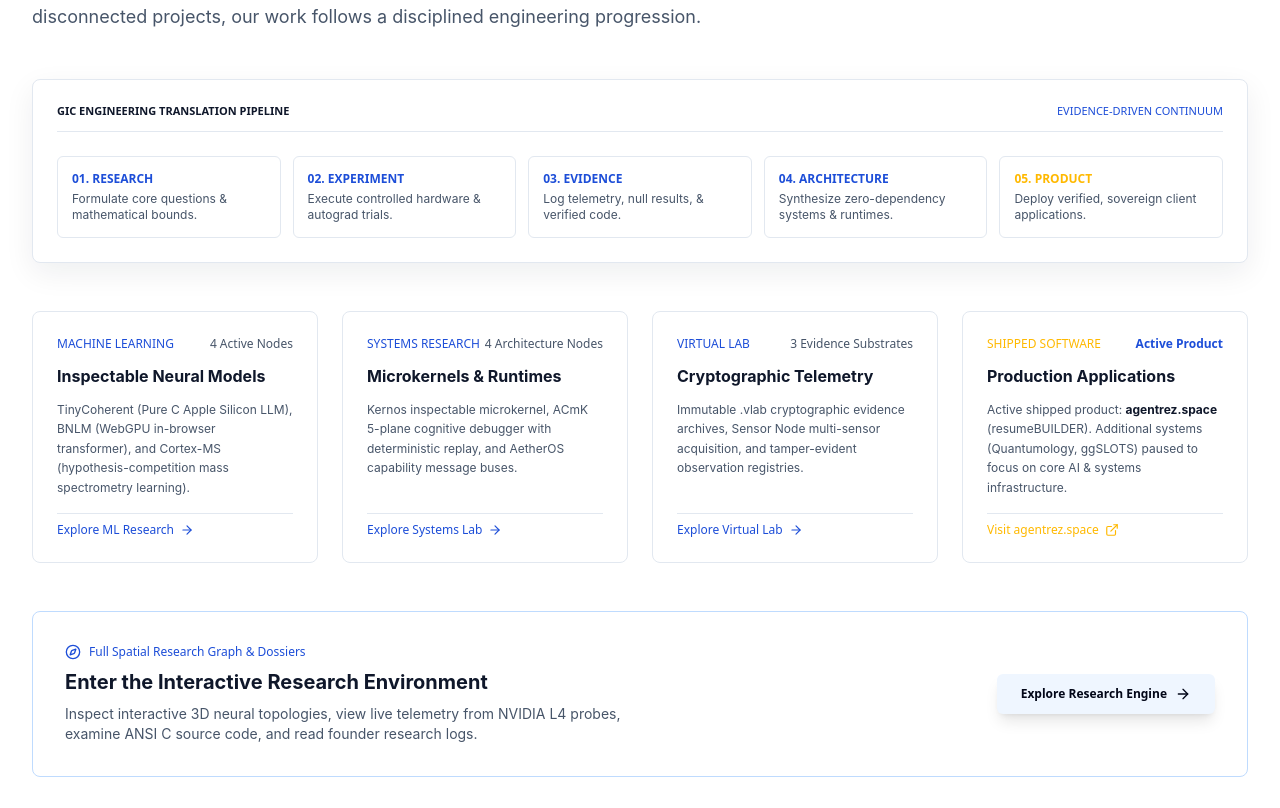
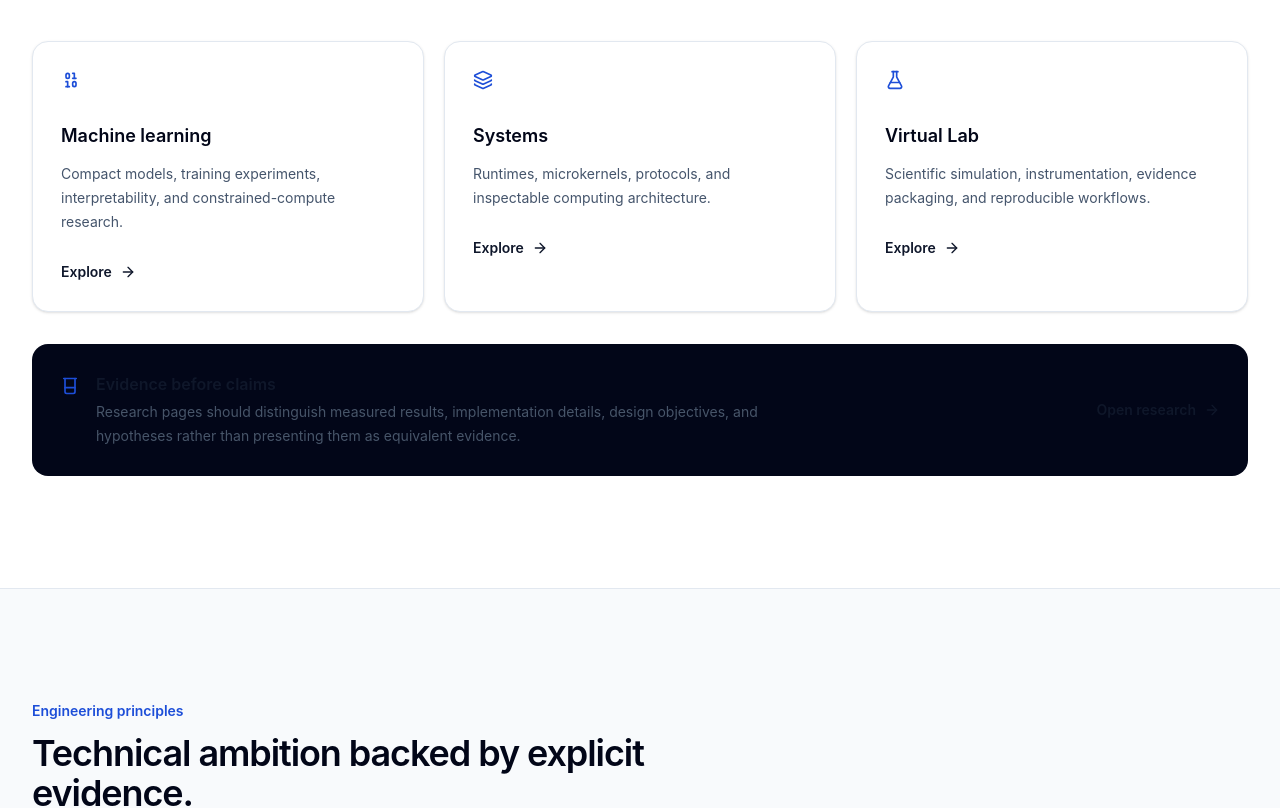
Before and after one commit to GI-Company/GiC, a Next.js app: page / in a window 1280 px wide. Shown: the part 5027-5835 px from the top of the page. Built offline with nearby package versions, Linux system fonts and the light colour scheme.

Commit message:
Complete enterprise landing page redesign

```diff
--- a/components/landing/ResearchEngineSection.tsx
+++ b/components/landing/ResearchEngineSection.tsx
@@ -1,173 +1,13 @@
 'use client';
 
-import React from 'react';
 import Link from 'next/link';
-import { ArrowRight, ArrowUpRight, Compass, Layers, ShieldCheck, Terminal, BookOpen, ExternalLink } from 'lucide-react';
+import { ArrowRight, Beaker, Binary, FlaskConical, Layers3 } from 'lucide-react';
 
 export default function ResearchEngineSection() {
-  return (
-    <section id="research-engine" className="py-20 sm:py-28 bg-[#07090e] border-b border-[#161d2b]">
-      <div className="max-w-7xl mx-auto px-4 sm:px-6 lg:px-8">
-        <div className="max-w-3xl space-y-4">
-          <div className="flex items-center gap-2 text-xs font-mono text-emerald-400">
-            <span>06. R&amp;D Foundation</span>
-            <span aria-hidden="true" className="text-slate-600">·</span>
-            <span className="text-slate-400">The Research Engine</span>
-          </div>
-
-          <h2 className="text-3xl sm:text-4xl font-sans font-bold tracking-tight text-white text-balance leading-tight">
-            Built upon years of rigorous systems and machine learning research.
-          </h2>
-
-          <p className="text-base sm:text-lg text-slate-300 font-sans leading-relaxed">
-            The commercial private AI stack is the direct product of Global Intent Company&apos;s independent research program. Rather than treating individual prototypes as disconnected projects, our work follows a disciplined engineering progression.
-          </p>
-        </div>
-
-        {/* 5-Step Unified Research Progression Pipeline */}
-        <div className="mt-12 p-6 rounded-lg bg-[#0a0d15] border border-[#1b2333] font-mono text-xs shadow-xl space-y-4">
-          <div className="flex items-center justify-between pb-3 border-b border-[#182130] text-[11px] text-slate-400">
-            <span className="font-bold text-slate-200">GIC ENGINEERING TRANSLATION PIPELINE</span>
-            <span className="text-emerald-400">EVIDENCE-DRIVEN CONTINUUM</span>
-          </div>
-
-          <div className="grid grid-cols-1 sm:grid-cols-5 gap-3 pt-2">
-            <div className="p-3.5 rounded-md bg-[#0f1422] border border-[#222d42] space-y-1">
-              <span className="text-emerald-400 font-bold block">01. RESEARCH</span>
-              <p className="text-slate-300 font-sans text-xs">Formulate core questions &amp; mathematical bounds.</p>
-            </div>
-            <div className="p-3.5 rounded-md bg-[#0f1422] border border-[#222d42] space-y-1">
-              <span className="text-cyan-400 font-bold block">02. EXPERIMENT</span>
-              <p className="text-slate-300 font-sans text-xs">Execute controlled hardware &amp; autograd trials.</p>
-            </div>
-            <div className="p-3.5 rounded-md bg-[#0f1422] border border-[#222d42] space-y-1">
-              <span className="text-blue-400 font-bold block">03. EVIDENCE</span>
-              <p className="text-slate-300 font-sans text-xs">Log telemetry, null results, &amp; verified code.</p>
-            </div>
-            <div className="p-3.5 rounded-md bg-[#0f1422] border border-[#222d42] space-y-1">
-              <span className="text-indigo-400 font-bold block">04. ARCHITECTURE</span>
-              <p className="text-slate-300 font-sans text-xs">Synthesize zero-dependency systems &amp; runtimes.</p>
-            </div>
-            <div className="p-3.5 rounded-md bg-[#0f1422] border border-[#222d42] space-y-1">
-              <span className="text-amber-400 font-bold block">05. PRODUCT</span>
-              <p className="text-slate-300 font-sans text-xs">Deploy verified, sovereign client applications.</p>
-            </div>
-          </div>
-        </div>
-
-        {/* 4 Research Pillars Bento Grid */}
-        <div className="mt-12 grid grid-cols-1 md:grid-cols-2 lg:grid-cols-4 gap-6">
-          {/* Pillar 1: Machine Learning */}
-          <div className="p-6 rounded-lg bg-[#0b0e16] border border-[#1b2333] flex flex-col justify-between space-y-4">
-            <div className="space-y-3">
-              <div className="flex items-center justify-between text-xs font-mono text-emerald-400">
-                <span>MACHINE LEARNING</span>
-                <span className="text-slate-500">4 Active Nodes</span>
-              </div>
-              <h3 className="text-base font-bold text-white">Inspectable Neural Models</h3>
-              <p className="text-xs text-slate-300 font-sans leading-relaxed">
-                TinyCoherent (Pure C Apple Silicon LLM), BNLM (WebGPU in-browser transformer), and Cortex-MS (hypothesis-competition mass spectrometry learning).
-              </p>
-            </div>
-            <Link
-              href="/research"
-              className="inline-flex items-center gap-1.5 text-xs font-mono text-emerald-400 hover:text-emerald-300 font-medium pt-2 border-t border-[#182130]"
-            >
-              <span>Explore ML Research</span>
-              <ArrowRight className="w-3.5 h-3.5" />
-            </Link>
-          </div>
-
-          {/* Pillar 2: Systems Research */}
-          <div className="p-6 rounded-lg bg-[#0b0e16] border border-[#1b2333] flex flex-col justify-between space-y-4">
-            <div className="space-y-3">
-              <div className="flex items-center justify-between text-xs font-mono text-cyan-400">
-                <span>SYSTEMS RESEARCH</span>
-                <span className="text-slate-500">4 Architecture Nodes</span>
-              </div>
-              <h3 className="text-base font-bold text-white">Microkernels &amp; Runtimes</h3>
-              <p className="text-xs text-slate-300 font-sans leading-relaxed">
-                Kernos inspectable microkernel, ACmK 5-plane cognitive debugger with deterministic replay, and AetherOS capability message buses.
-              </p>
-            </div>
-            <Link
-              href="/systems"
-              className="inline-flex items-center gap-1.5 text-xs font-mono text-cyan-400 hover:text-cyan-300 font-medium pt-2 border-t border-[#182130]"
-            >
-              <span>Explore Systems Lab</span>
-              <ArrowRight className="w-3.5 h-3.5" />
-            </Link>
-          </div>
-
-          {/* Pillar 3: Virtual Lab / Instrumentation */}
-          <div className="p-6 rounded-lg bg-[#0b0e16] border border-[#1b2333] flex flex-col justify-between space-y-4">
-            <div className="space-y-3">
-              <div className="flex items-center justify-between text-xs font-mono text-blue-400">
-                <span>VIRTUAL LAB</span>
-                <span className="text-slate-500">3 Evidence Substrates</span>
-              </div>
-              <h3 className="text-base font-bold text-white">Cryptographic Telemetry</h3>
-              <p className="text-xs text-slate-300 font-sans leading-relaxed">
-                Immutable .vlab cryptographic evidence archives, Sensor Node multi-sensor acquisition, and tamper-evident observation registries.
-              </p>
-            </div>
-            <Link
-              href="/virtual-lab"
-              className="inline-flex items-center gap-1.5 text-xs font-mono text-blue-400 hover:text-blue-300 font-medium pt-2 border-t border-[#182130]"
-            >
-              <span>Explore Virtual Lab</span>
-              <ArrowRight className="w-3.5 h-3.5" />
-            </Link>
-          </div>
-
-          {/* Pillar 4: Shipped Software */}
-          <div className="p-6 rounded-lg bg-[#0b0e16] border border-[#1b2333] flex flex-col justify-between space-y-4">
-            <div className="space-y-3">
-              <div className="flex items-center justify-between text-xs font-mono text-amber-400">
-                <span>SHIPPED SOFTWARE</span>
-                <span className="text-emerald-400 font-semibold">Active Product</span>
-              </div>
-              <h3 className="text-base font-bold text-white">Production Applications</h3>
-              <p className="text-xs text-slate-300 font-sans leading-relaxed">
-                Active shipped product: <strong className="text-slate-100">agentrez.space</strong> (resumeBUILDER). Additional systems (Quantumology, ggSLOTS) paused to focus on core AI &amp; systems infrastructure.
-              </p>
-            </div>
-            <a
-              href="https://agentrez.space"
-              target="_blank"
-              rel="noopener noreferrer"
-              className="inline-flex items-center gap-1.5 text-xs font-mono text-amber-400 hover:text-amber-300 font-medium pt-2 border-t border-[#182130]"
-            >
-              <span>Visit agentrez.space</span>
-              <ExternalLink className="w-3.5 h-3.5" />
-            </a>
-          </div>
-        </div>
-
-        {/* Master CTA to enter the deep 3D interactive research experience */}
-        <div className="mt-12 p-8 rounded-lg bg-[#0c1018] border border-emerald-900/40 flex flex-col sm:flex-row items-start sm:items-center justify-between gap-6">
-          <div className="space-y-2">
-            <div className="flex items-center gap-2 text-xs font-mono text-emerald-400">
-              <Compass className="w-4 h-4" />
-              <span>Full Spatial Research Graph &amp; Dossiers</span>
-            </div>
-            <h3 className="text-xl font-bold text-white">
-              Enter the Interactive Research Environment
-            </h3>
-            <p className="text-xs sm:text-sm text-slate-300 font-sans max-w-xl">
-              Inspect interactive 3D neural topologies, view live telemetry from NVIDIA L4 probes, examine ANSI C source code, and read founder research logs.
-            </p>
-          </div>
-
-          <Link
-            href="/research"
-            className="px-6 py-3 rounded-md bg-emerald-500 hover:bg-emerald-400 text-slate-950 font-mono font-bold text-xs flex items-center gap-2 shrink-0 transition-colors shadow-lg"
-          >
-            <span>Explore Research Engine</span>
-            <ArrowRight className="w-4 h-4" />
-          </Link>
-        </div>
-      </div>
-    </section>
-  );
+ const areas=[[Binary,'Machine learning','Compact models, training experiments, interpretability, and constrained-compute research.','/research'],[Layers3,'Systems','Runtimes, microkernels, protocols, and inspectable computing architecture.','/systems'],[FlaskConical,'Virtual Lab','Scientific simulation, instrumentation, evidence packaging, and reproducible workflows.','/virtual-lab']];
+ return <section id="research-engine" className="border-b border-slate-200 bg-slate-50 py-20 sm:py-28"><div className="mx-auto max-w-7xl px-4 sm:px-6 lg:px-8">
+   <div className="max-w-3xl"><p className="text-sm font-semibold text-blue-700">Research &amp; development</p><h2 className="mt-3 text-3xl font-semibold tracking-[-0.03em] text-slate-950 sm:text-4xl">Research is the evidence layer behind the products.</h2><p className="mt-5 text-base leading-7 text-slate-600 sm:text-lg">GIC publishes technical work so architecture claims can be traced back to experiments, source, measured results, and documented limitations.</p></div>
+   <div className="mt-12 grid gap-5 md:grid-cols-3">{areas.map(([Icon,title,text,href]:any)=><Link key={title} href={href} className="group rounded-2xl border border-slate-200 bg-white p-7 shadow-sm transition hover:-translate-y-0.5 hover:shadow-md"><Icon className="h-5 w-5 text-blue-700"/><h3 className="mt-8 text-lg font-semibold text-slate-950">{title}</h3><p className="mt-3 text-sm leading-6 text-slate-600">{text}</p><span className="mt-7 inline-flex items-center gap-2 text-sm font-semibold text-slate-900">Explore <ArrowRight className="h-4 w-4 transition group-hover:translate-x-0.5"/></span></Link>)}</div>
+   <div className="mt-8 flex flex-col justify-between gap-5 rounded-2xl bg-slate-950 p-7 text-white sm:flex-row sm:items-center"><div className="flex gap-4"><Beaker className="mt-1 h-5 w-5 shrink-0 text-blue-300"/><div><h3 className="font-semibold">Evidence before claims</h3><p className="mt-1 max-w-2xl text-sm leading-6 text-slate-300">Research pages should distinguish measured results, implementation details, design objectives, and hypotheses rather than presenting them as equivalent evidence.</p></div></div><Link href="/research" className="inline-flex shrink-0 items-center gap-2 text-sm font-semibold">Open research <ArrowRight className="h-4 w-4"/></Link></div>
+ </div></section>;
 }
```
